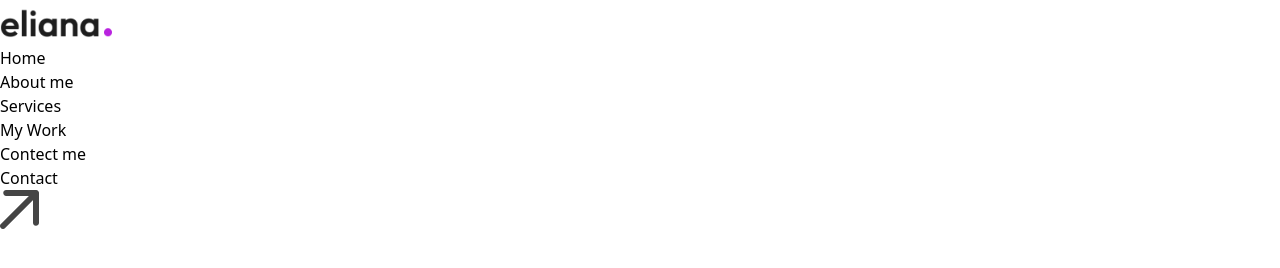
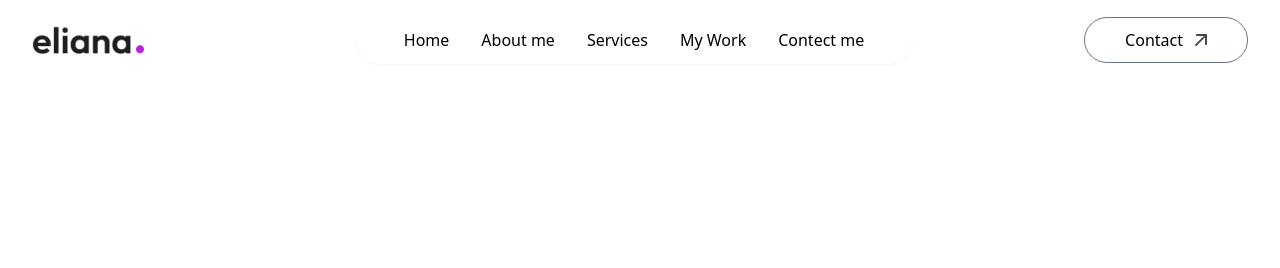
Before and after one commit to ashishhpdave/new-portfolio, a plain HTML site: page index.html in a window 1280 px wide. Drawn offline with nearby package versions, Linux system fonts and the light colour scheme.

Commit message:
Header-Created
This is the code for creating header

```diff
--- a/index.html
+++ b/index.html
@@ -9,18 +9,19 @@
 </head>
 <body>
 
-        <nav>
+        <nav class="w-full fixed px-5 lg:px-8 lg:px[8%] py-4 flex items-center justify-between z-50">
             <img src="./portfolio_images/images/logo.png" alt="logo"
-             class="w-28">
-            <ul>
+             class="w-28 cursor-pointer mr-14">
+            <ul class="hidden md:flex items-center gap-6 lg:gap-8 rounded-full px-12 py-3 bg-white shadow-sm bg-opacity-50">
                 <li><a href="#top">Home</a></li>
                 <li><a href="#about">About me </a></li>
                 <li><a href="#services">Services</a></li>
                 <li><a href="#work">My Work</a></li>
                 <li><a href="#contact">Contect me </a></li>
             </ul>
-            <a href="#contact">Contact
-                <img src="./portfolio_images/images/arrow-icon.png" alt="">
+            <a href="#contact"
+              class="hidden lg:flex items-center gap-3 px-10 py-2.5 border border-gray-500 rounded-full ml-4">Contact
+                <img src="./portfolio_images/images/arrow-icon.png" alt="" class="w-3">
             </a>
         </nav>
 </body>
```
